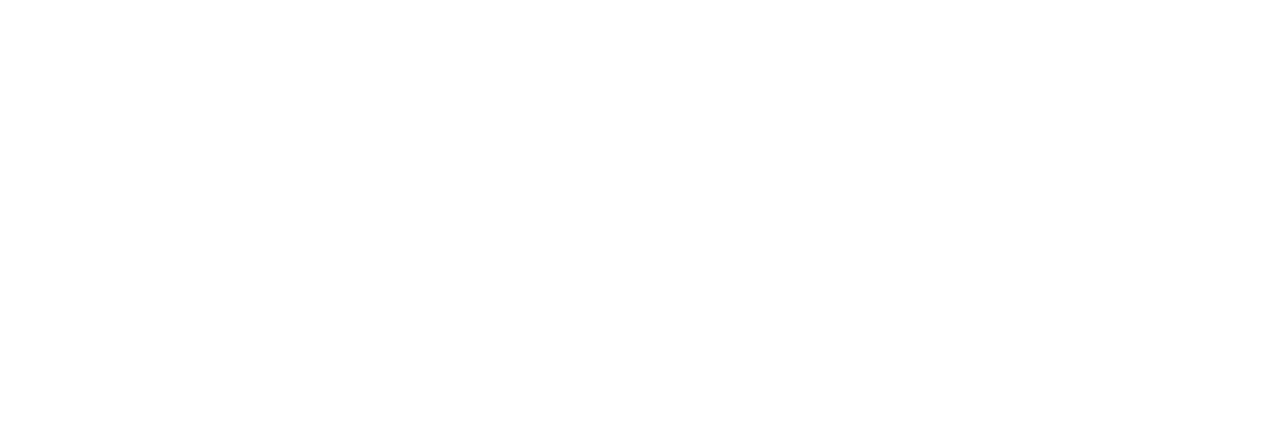
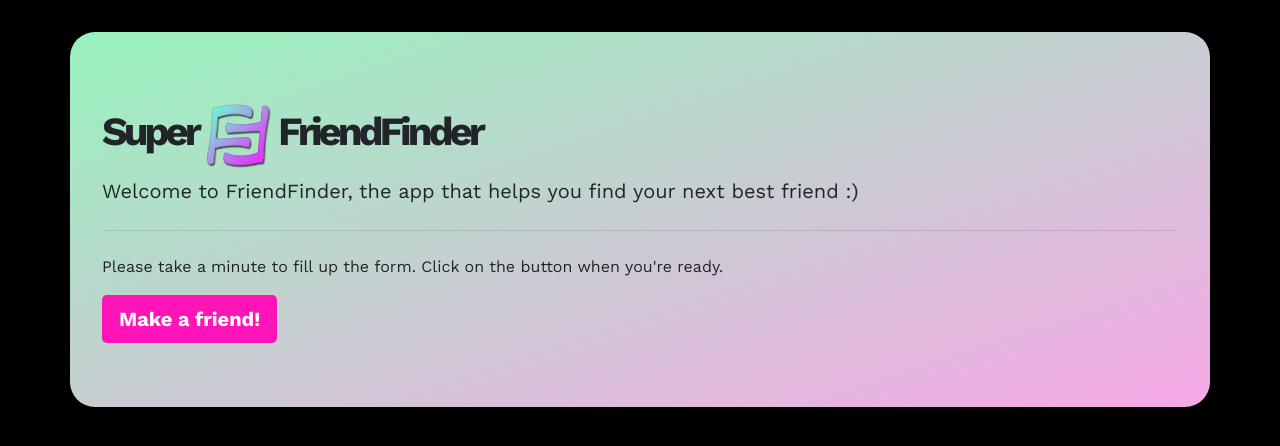
Before and after one commit to gui365/FriendFinder, a website: page app/public/survey.html in a window 1280 px wide. Drawn offline with nearby package versions, Linux system fonts and the light colour scheme.

Commit message:
Need to create form

```diff
--- a/app/public/home.html
+++ b/app/public/home.html
@@ -3,7 +3,8 @@
 <head>
   <meta charset="utf-8" />
   <meta http-equiv="X-UA-Compatible" content="IE=edge">
-  <title>FriendFinder</title>
+  <title>Super&#9829;FriendFinder</title>
+  <link rel="icon" href="../../aseets/images/friend-finder.png">
   <meta name="viewport" content="width=device-width, initial-scale=1">
   <link href="https://fonts.googleapis.com/css?family=Work+Sans:400,700" rel="stylesheet">
   <link rel="stylesheet" href="https://stackpath.bootstrapcdn.com/bootstrap/4.1.3/css/bootstrap.min.css" integrity="sha384-MCw98/SFnGE8fJT3GXwEOngsV7Zt27NXFoaoApmYm81iuXoPkFOJwJ8ERdknLPMO" crossorigin="anonymous">
@@ -11,7 +12,11 @@
 </head>
 <body>
   <div id="jumbotron" class="jumbotron container">
-    <h1 class="display-4">FriendFinder</h1>
+    <div class="d-flex align-items-center">
+      <h1 class="name-ff">Super</h1>
+      <img id="logo" src="../../aseets/images/friend-finder.png" alt="FriendFinder Logo">
+      <h1 class="name-ff" class="display-4">FriendFinder</h1>
+    </div>
     <p class="lead">Welcome to FriendFinder, the app that helps you find your next best friend :)</p>
     <hr class="my-4">
     <p>Please take a minute to fill up the form. Click on the button when you're ready.</p>
--- a/app/public/survey.html
+++ b/app/public/survey.html
@@ -0,0 +1,26 @@
+<!DOCTYPE html>
+<html lang="en-us">
+<head>
+  <meta charset="utf-8" />
+  <meta http-equiv="X-UA-Compatible" content="IE=edge">
+  <title>Super&#9829;FriendFinder</title>
+  <link rel="icon" href="../../aseets/images/friend-finder.png">
+  <meta name="viewport" content="width=device-width, initial-scale=1">
+  <link href="https://fonts.googleapis.com/css?family=Work+Sans:400,700" rel="stylesheet">
+  <link rel="stylesheet" href="https://stackpath.bootstrapcdn.com/bootstrap/4.1.3/css/bootstrap.min.css" integrity="sha384-MCw98/SFnGE8fJT3GXwEOngsV7Zt27NXFoaoApmYm81iuXoPkFOJwJ8ERdknLPMO" crossorigin="anonymous">
+  <link rel="stylesheet" href="../../aseets/css/style.css">
+</head>
+<body>
+  <div id="jumbotron" class="jumbotron container">
+    <div class="d-flex align-items-center">
+      <h1 class="name-ff">Super</h1>
+      <img id="logo" src="../../aseets/images/friend-finder.png" alt="FriendFinder Logo">
+      <h1 class="name-ff" class="display-4">FriendFinder</h1>
+    </div>
+    <p class="lead">Welcome to FriendFinder, the app that helps you find your next best friend :)</p>
+    <hr class="my-4">
+    <p>Please take a minute to fill up the form. Click on the button when you're ready.</p>
+    <a id="button-to-form" class="btn btn-lg" href="#" role="button">Make a friend!</a>
+  </div>
+</body>
+</html>
--- a/aseets/css/style.css
+++ b/aseets/css/style.css
@@ -18,5 +18,14 @@
   background-color: rgb(255, 20, 184);
   color: white;
   font-weight: 700;
+}
 
+.name-ff {
+  letter-spacing: -4px;
+  font-weight: 700;
 }
+
+#logo {
+  width:80px;
+  height:80px;
+}
--- a/package.json
+++ b/package.json
@@ -1,7 +1,7 @@
 {
   "name": "friendfinder",
   "version": "1.0.0",
-  "description": "",
+  "description": "Super FriendFinder is an application to find your next best friend",
   "main": "server.js",
   "scripts": {
     "test": "echo \"Error: no test specified\" && exit 1",
```
Also changed, not shown: aseets/images/friend-finder.png (added).
